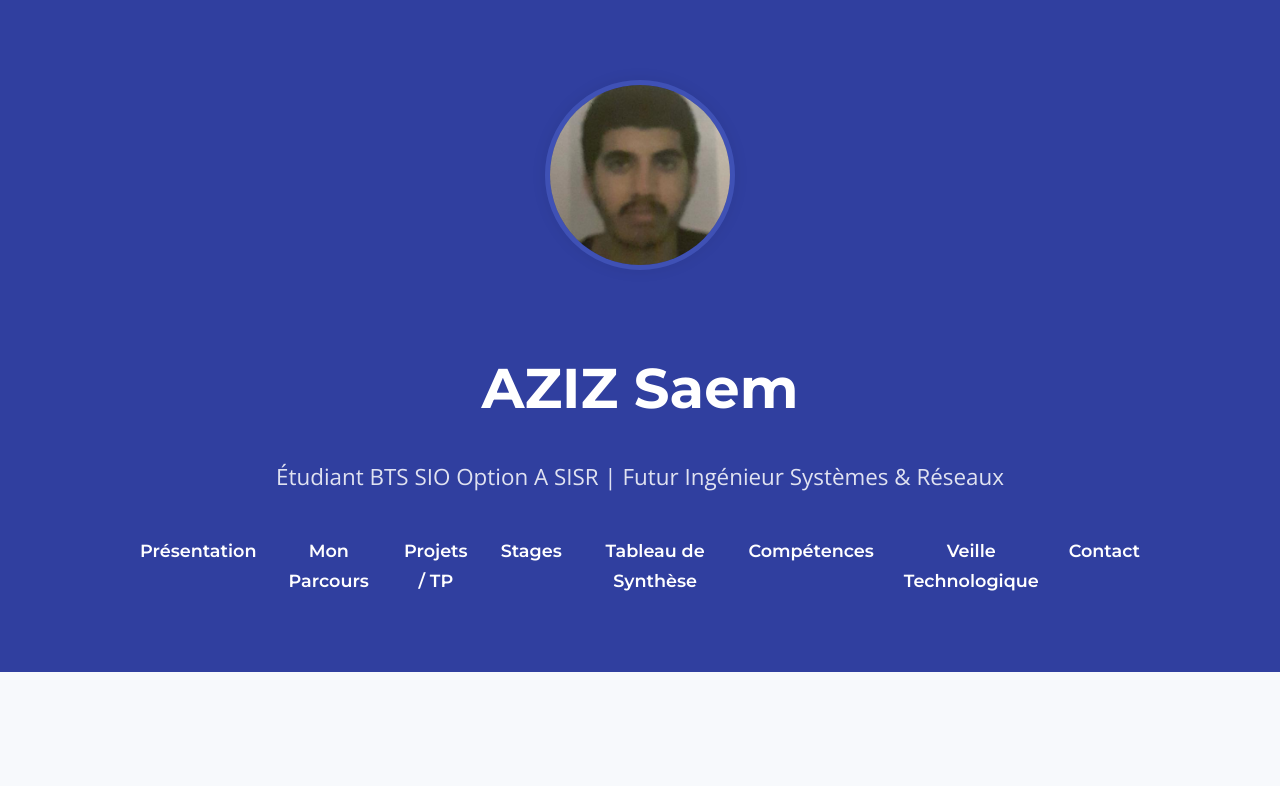
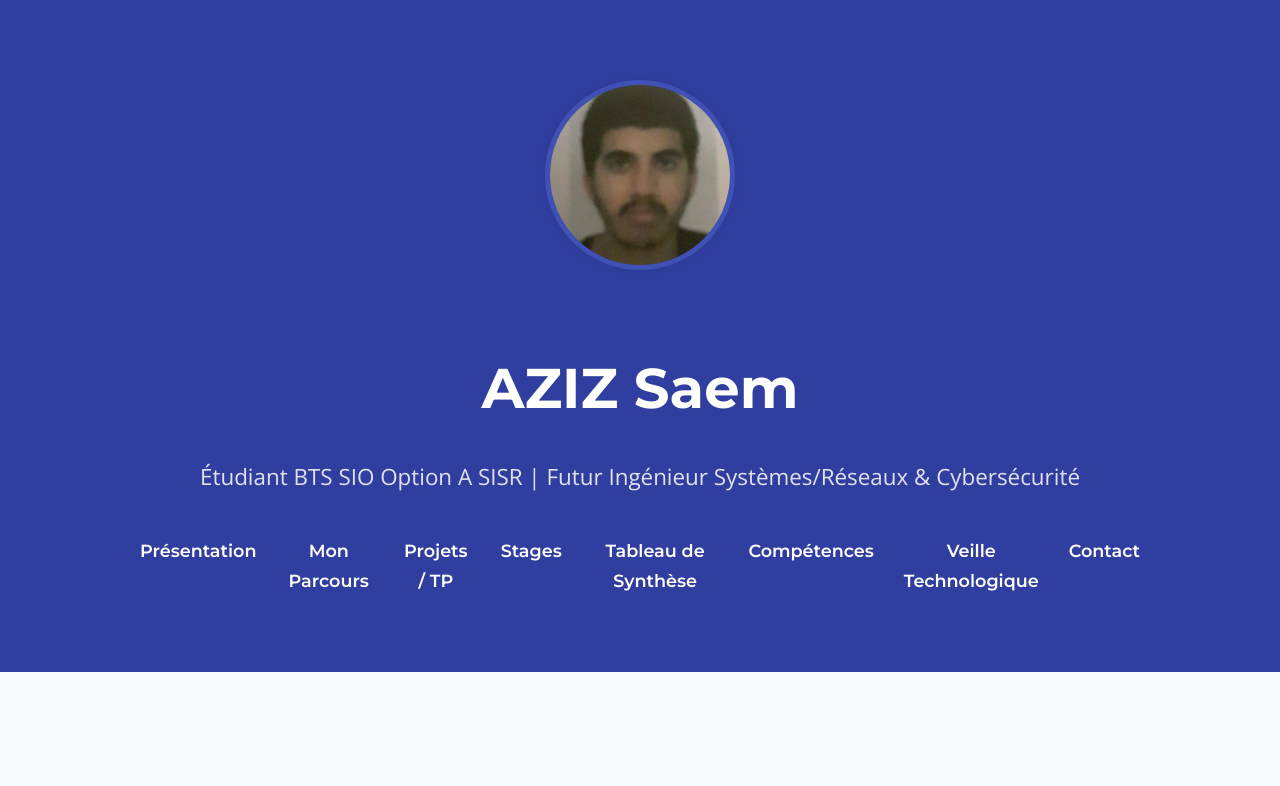
Before and after one commit to Saem34z/saemaziz.github.io, a plain HTML site: page index.html in a window 1280 px wide. Shown: the top 786 px of the page. Drawn offline with nearby package versions, Linux system fonts and the light colour scheme.

Commit message:
Update index.html

```diff
--- a/index.html
+++ b/index.html
@@ -540,7 +540,7 @@
         <div class="container">
             <img src="images/profile.jpg.jpg" alt="Photo de profil de AZIZ Saem" class="profile-pic">
             <h1>AZIZ Saem</h1>
-            <p class="tagline">Étudiant BTS SIO Option A SISR | Futur Ingénieur Systèmes & Réseaux</p>
+            <p class="tagline">Étudiant BTS SIO Option A SISR | Futur Ingénieur Systèmes/Réseaux & Cybersécurité</p>
             <nav class="main-nav">
                 <ul>
                     <li><a href="#about">Présentation</a></li>
```
